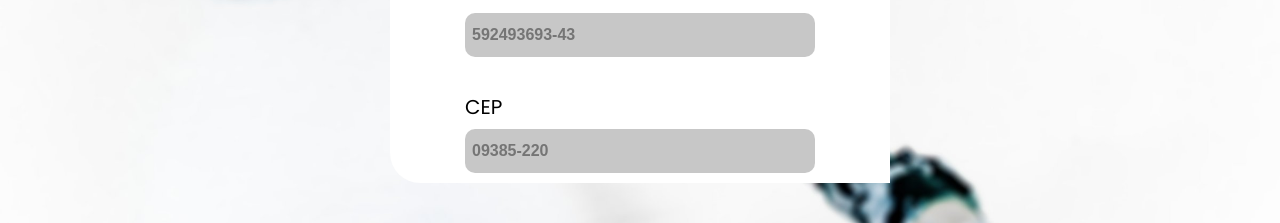
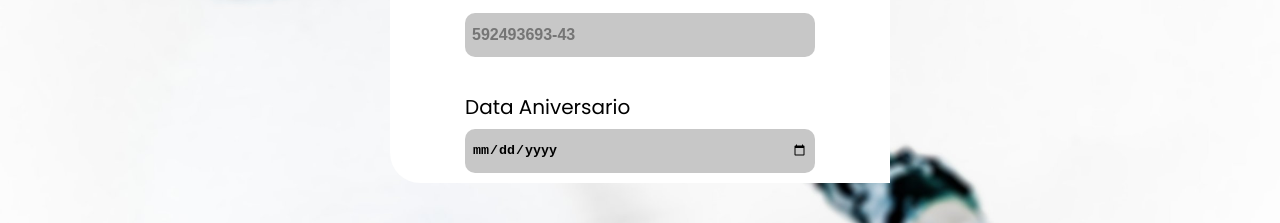
Before and after one commit to c4p1t4n/homebox, a React (Create React App) app in the folder homebox-react/: page /register in a window 1280 px wide. Shown: the part 537-760 px from the top of the page. Built offline with nearby package versions, Linux system fonts and the light colour scheme.

Commit message:
Adicionando data de aniversario no input de cadastro

```diff
--- a/homebox-react/src/pages/register.jsx
+++ b/homebox-react/src/pages/register.jsx
@@ -40,6 +40,13 @@ function Register() {
                                 id="cpf"
                                 type="text"
                                 placeholder="592493693-43"
+                            />
+                        </div>
+                        <div className="div_input">
+                            <p>Data Aniversario</p>
+                            <input
+                                id="birth_date"
+                                type="date"
                             />
                         </div>
                         <div className="div_input">
```
